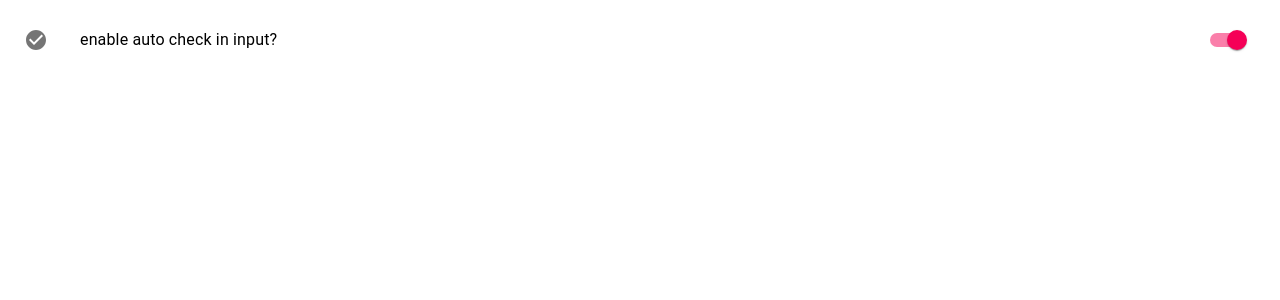
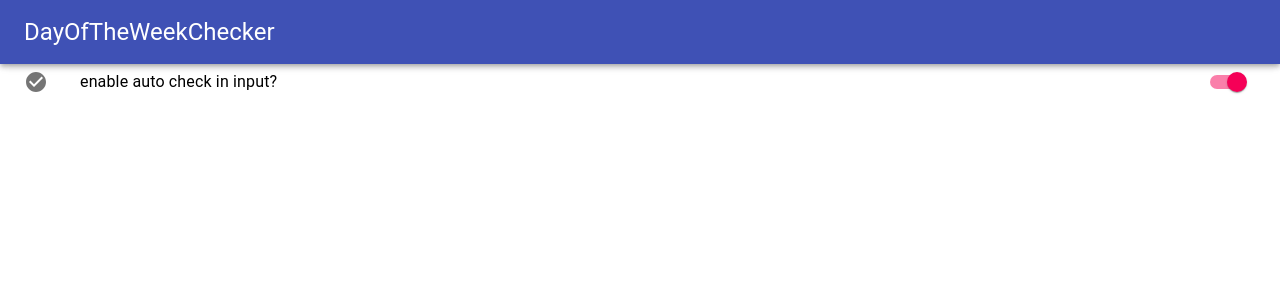
Before and after one commit to prrknh/dayoftheweek-checker-chrome-extension, a React app: page / in a window 1280 px wide. Shown: the top 300 px of the page. Built offline with nearby package versions, Linux system fonts and the light colour scheme; the HTML template or start-up script is replaced by a standard one.

Commit message:
add header

```diff
--- a/src/popup/app.tsx
+++ b/src/popup/app.tsx
@@ -2,17 +2,19 @@ import React from "react";
 import ReactDOM from "react-dom";
 import { List } from "@material-ui/core";
 import { EnableButton } from "./components/enableButton";
+import { Header } from "./components/header";
 
 const App = () => {
   return (
-    <div>
-      <List>
-        <EnableButton />
-      </List>
-    </div>
+    <>
+      <Header />
+      <div style={{ marginTop: 50 }}>
+        <List>
+          <EnableButton />
+        </List>
+      </div>
+    </>
   );
 };
 
 ReactDOM.render(<App />, document.getElementById("root"));
-
-export default App;
--- /dev/null
+++ b/src/popup/components/header.tsx
@@ -0,0 +1,12 @@
+import { AppBar, Toolbar, Typography } from "@material-ui/core";
+import React from "react";
+
+export const Header = () => {
+  return (
+    <AppBar color="primary">
+      <Toolbar>
+        <Typography variant="h5">DayOfTheWeekChecker</Typography>
+      </Toolbar>
+    </AppBar>
+  );
+};
```
